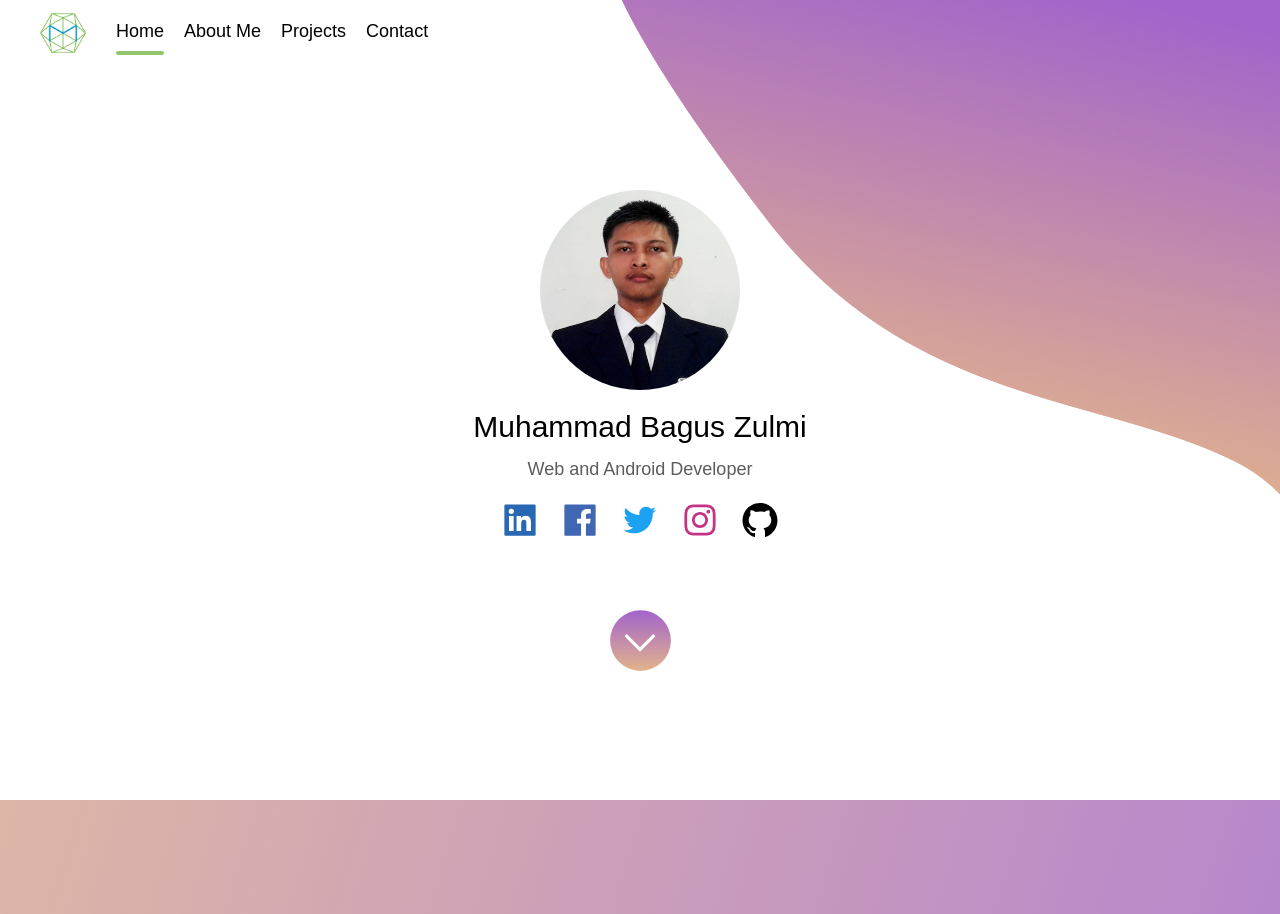
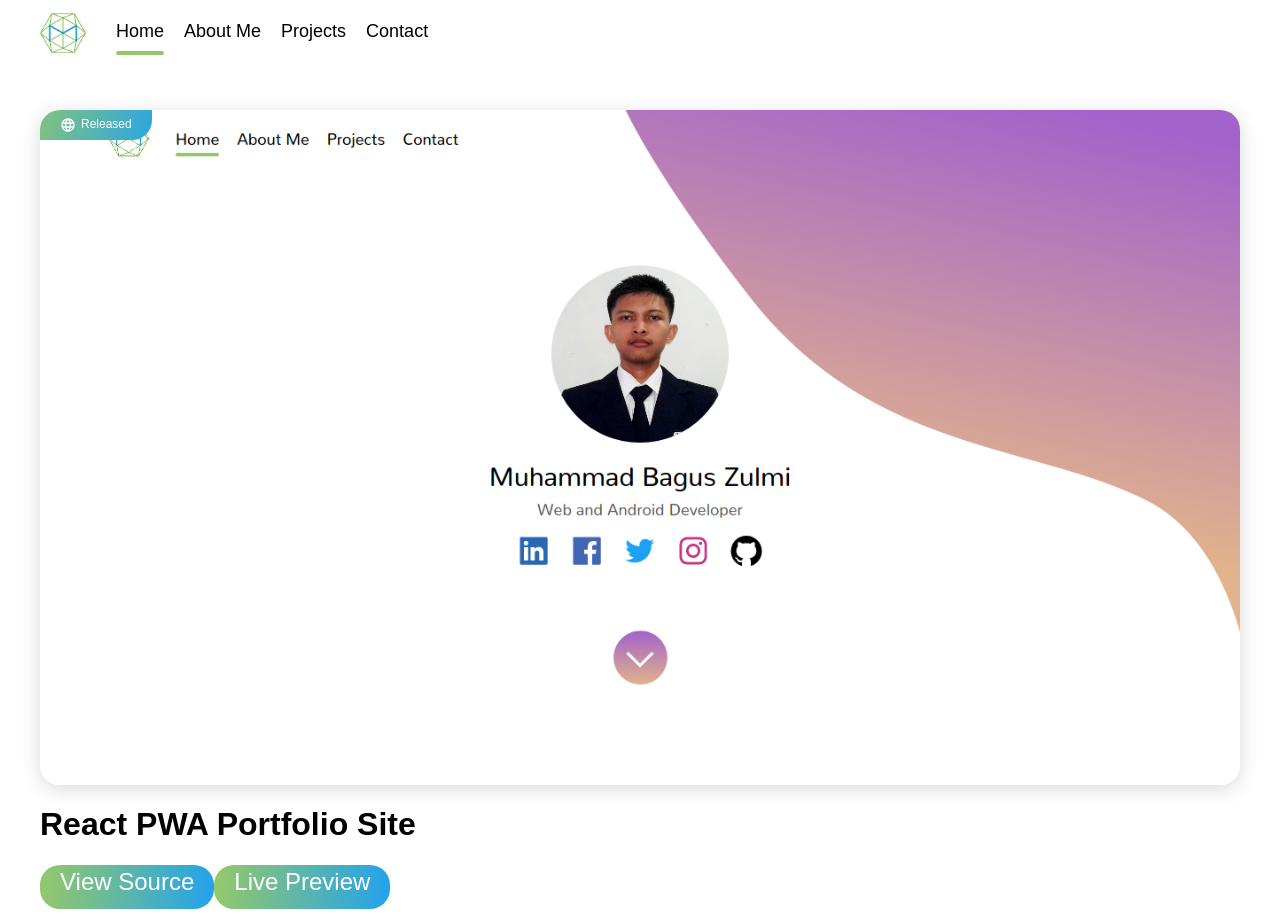
Before and after one commit to mbaguszulmi/mbaguszulmi.github.io, a React (Create React App) app: page /#/projects/1 in a window 1280 px wide. Shown: the top 914 px of the page. Built offline with nearby package versions, Linux system fonts and the light colour scheme.

Commit message:
Changed from BrowserRouter to HashRouter

```diff
--- a/src/index.js
+++ b/src/index.js
@@ -3,12 +3,12 @@ import ReactDOM from 'react-dom';
 import './assets/css/style.css';
 import App from './App';
 import * as serviceWorker from './serviceWorker';
-import {BrowserRouter} from "react-router-dom";
+import {HashRouter} from "react-router-dom";
 
 ReactDOM.render(
-    <BrowserRouter>
+    <HashRouter>
         <App />
-    </BrowserRouter>,
+    </HashRouter>,
     document.getElementById('root')
 );
 
--- a/src/pages/project-detail.js
+++ b/src/pages/project-detail.js
@@ -20,19 +20,19 @@ class ProjectsDetail extends Component {
 
             if (dataSelected.source) {
                 buttonElems.push(
-                    <a class="btn main rounded inline" href={dataSelected.source.url} target="_blank" rel="noopener noreferer" >View Source</a>
+                    <a class="btn main rounded inline" href={dataSelected.source.url} target="_blank" rel="noopener noreferrer" >View Source</a>
                 )
             }
 
             if (dataSelected.preview) {
                 if(dataSelected.preview.type === "download") {
                     buttonElems.push(
-                        <a class="btn main rounded inline" href={dataSelected.preview.url} target="_blank" rel="noopener noreferer" >Download Binary</a>
+                        <a class="btn main rounded inline" href={dataSelected.preview.url} target="_blank" rel="noopener noreferrer" >Download Binary</a>
                     )
                 }
                 else {
                     buttonElems.push(
-                        <a class="btn main rounded inline" href={dataSelected.preview.url} target="_blank" rel="noopener noreferer" >Live Preview</a>
+                        <a class="btn main rounded inline" href={dataSelected.preview.url} target="_blank" rel="noopener noreferrer" >Live Preview</a>
                     )
                 }
             }
```
